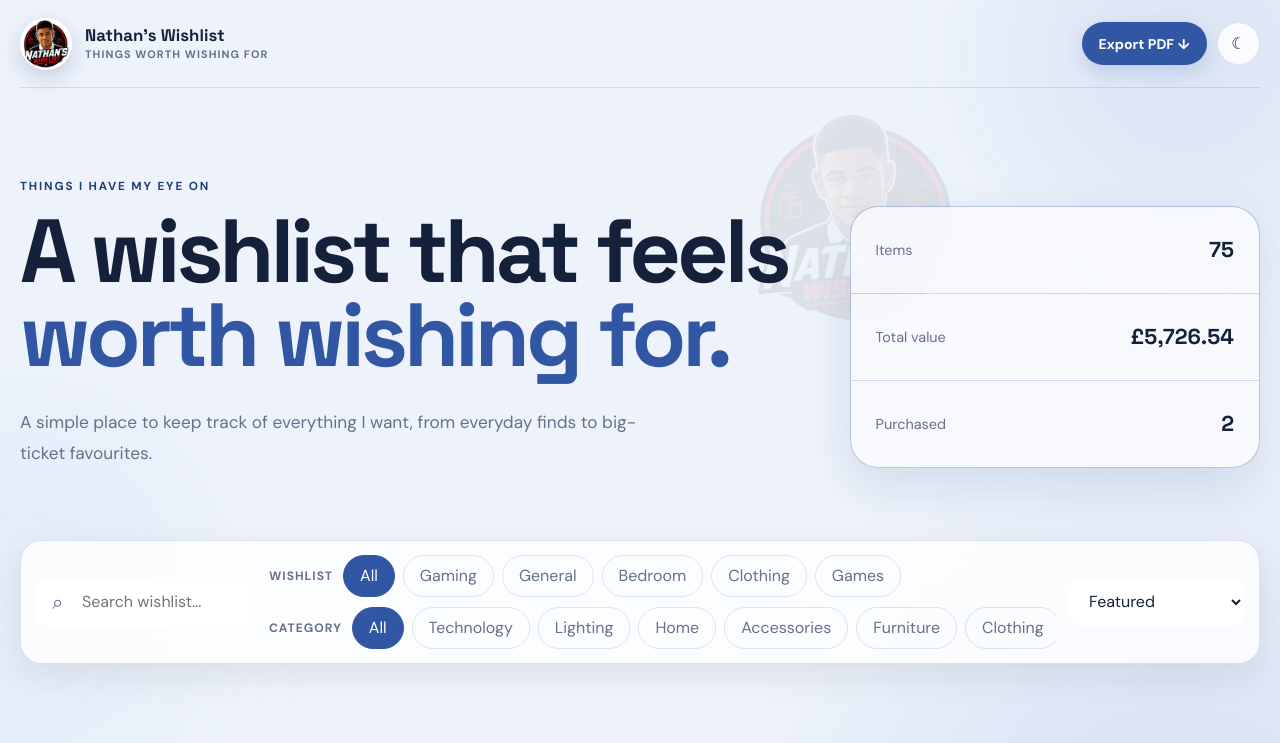
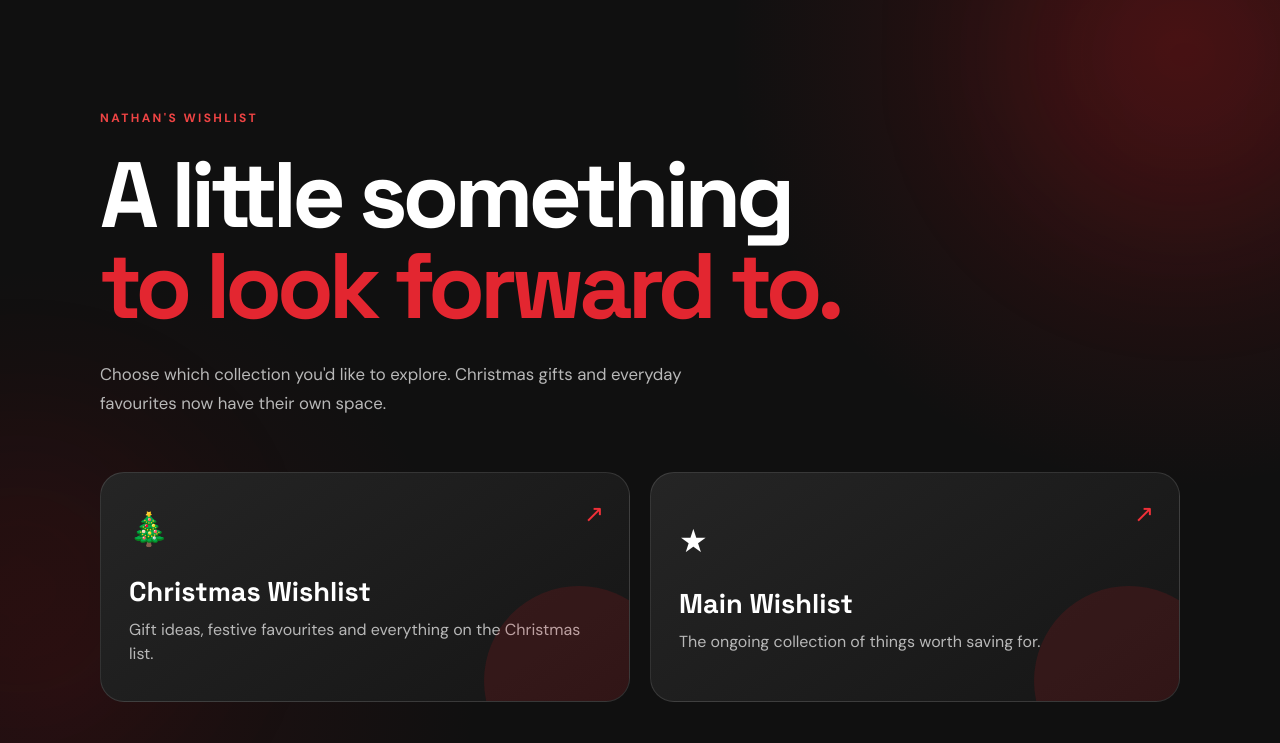
Before and after one commit to KingNathz21/NathanWishlist, a plain HTML site: page index.html in a window 1280 px wide. Shown: the top 743 px of the page. Drawn offline with nearby package versions, Linux system fonts and the light colour scheme.

Commit message:
Add red two-list wishlist landing page

```diff
--- a/index.html
+++ b/index.html
@@ -4,7 +4,7 @@
   <meta charset="UTF-8" />
   <meta name="viewport" content="width=device-width, initial-scale=1.0" />
   <meta name="description" content="Nathan's personal wishlist" />
-  <meta name="theme-color" content="#3157a4" />
+  <meta name="theme-color" content="#D71920" />
   <title>Nathan's Wishlist</title>
   <link rel="icon" type="image/png" href="B2EC1CE9-D68A-472B-878F-BD883CFFA08C.png" />
   <link rel="apple-touch-icon" href="B2EC1CE9-D68A-472B-878F-BD883CFFA08C.png" />
@@ -14,216 +14,105 @@
   <link rel="stylesheet" href="style.css" />
   <style>
     :root {
-      --bg: #eef3fb;
-      --surface: rgba(255, 255, 255, 0.82);
-      --surface-solid: #ffffff;
-      --text: #15213a;
-      --muted: #64718a;
-      --line: rgba(49, 87, 164, 0.15);
-      --accent: #3157a4;
-      --accent-dark: #203d7b;
-      --accent-soft: #dce7fa;
-      --shadow: 0 20px 50px rgba(31, 61, 121, 0.13);
+      --bg: #101010;
+      --surface: rgba(28, 28, 28, 0.88);
+      --surface-solid: #202020;
+      --text: #ffffff;
+      --muted: #b8b8b8;
+      --line: rgba(255,255,255,0.12);
+      --accent: #d71920;
+      --accent-dark: #a30f18;
+      --accent-soft: rgba(215,25,32,0.16);
+      --shadow: 0 20px 50px rgba(0,0,0,0.28);
     }
-
     body.dark {
-      --bg: #0e1729;
-      --surface: rgba(23, 36, 62, 0.84);
-      --surface-solid: #17243e;
-      --text: #f5f8ff;
-      --muted: #aebbd2;
-      --line: rgba(164, 188, 232, 0.16);
-      --accent: #85a9ef;
-      --accent-dark: #b6cdf7;
-      --accent-soft: rgba(96, 137, 219, 0.2);
-      --shadow: 0 22px 60px rgba(0, 0, 0, 0.34);
+      --bg: #101010;
+      --surface: rgba(28,28,28,0.9);
+      --surface-solid: #202020;
+      --text: #fff;
+      --muted: #b8b8b8;
+      --line: rgba(255,255,255,0.12);
+      --accent: #ef3038;
+      --accent-dark: #c51c24;
+      --accent-soft: rgba(239,48,56,0.16);
     }
-
     body {
       background:
-        radial-gradient(circle at 92% 5%, rgba(89, 130, 210, 0.18), transparent 28rem),
-        radial-gradient(circle at 5% 85%, rgba(150, 181, 235, 0.17), transparent 26rem),
+        radial-gradient(circle at 92% 5%, rgba(215,25,32,0.19), transparent 28rem),
+        radial-gradient(circle at 5% 85%, rgba(163,15,24,0.12), transparent 26rem),
         var(--bg);
     }
-
-    .page-glow-one {
-      background: rgba(76, 117, 199, 0.2);
+    .page-glow-one { background: rgba(215,25,32,0.22); }
+    .page-glow-two { background: rgba(163,15,24,0.16); }
+    .brand { gap: 13px; }
+    .export-button {
+      min-height:43px;padding:0 17px;border:0;border-radius:999px;
+      background:var(--accent);color:#fff;font:inherit;font-size:.88rem;
+      font-weight:700;cursor:pointer;box-shadow:0 7px 18px rgba(215,25,32,.2);
     }
-
-    .page-glow-two {
-      background: rgba(139, 172, 231, 0.17);
-    }
-
-    .brand {
-      gap: 13px;
-    }
-
-    .export-button {
-      min-height: 43px;
-      padding: 0 17px;
-      border: 0;
-      border-radius: 999px;
-      background: var(--accent);
-      color: #fff;
-      font: inherit;
-      font-size: 0.88rem;
-      font-weight: 700;
-      cursor: pointer;
-      box-shadow: 0 7px 18px rgba(49, 87, 164, 0.18);
-      transition: transform 0.2s ease, opacity 0.2s ease;
-    }
-
-    .export-button:hover {
-      transform: translateY(-2px);
-      opacity: 0.92;
-    }
-
-    @media (max-width: 480px) {
-      .export-button {
-        min-height: 39px;
-        padding: 0 12px;
-        font-size: 0.78rem;
-      }
-
-      .header-actions {
-        gap: 7px;
-      }
-    }
-
-    .brand-logo {
-      width: 52px;
-      height: 52px;
-      display: block;
-      object-fit: contain;
-      border-radius: 50%;
-      background: #fff;
-      border: 2px solid rgba(255, 255, 255, 0.9);
-      box-shadow: 0 8px 22px rgba(31, 61, 121, 0.2);
-    }
-
-    .brand-name {
-      display: grid;
-      line-height: 1.05;
-    }
-
-    .brand-name small {
-      margin-top: 4px;
-      color: var(--muted);
-      font-family: "DM Sans", sans-serif;
-      font-size: 0.68rem;
-      font-weight: 700;
-      letter-spacing: 0.1em;
-      text-transform: uppercase;
-    }
-
-    .hero {
-      position: relative;
-    }
-
-    .hero::after {
-      content: "";
-      position: absolute;
-      right: 24%;
-      top: 25px;
-      z-index: -1;
-      width: 210px;
-      height: 210px;
-      background: url("B2EC1CE9-D68A-472B-878F-BD883CFFA08C.png") center / contain no-repeat;
-      opacity: 0.08;
-      filter: saturate(1.1);
-      pointer-events: none;
-    }
-
-    .stats-panel,
-    .controls,
-    .wish-card {
-      border-color: rgba(49, 87, 164, 0.16);
-    }
-
-    .filter-pill:hover,
-    .filter-pill.active {
-      border-color: var(--accent);
-      background: var(--accent);
-      color: #fff;
-    }
-
-    .badge.priority-high {
-      background: var(--accent-dark);
-    }
-
-    .filter-groups {
-      display: grid;
-      gap: 10px;
-      min-width: 0;
-    }
-
-    .filter-group {
-      display: flex;
-      align-items: center;
-      gap: 10px;
-      min-width: 0;
-    }
-
-    .filter-group-label {
-      flex: 0 0 auto;
-      color: var(--muted);
-      font-size: 0.76rem;
-      font-weight: 800;
-      letter-spacing: 0.08em;
-      text-transform: uppercase;
-    }
-
-    .filter-group .filter-pills {
-      min-width: 0;
-    }
-
-    .item-notes {
-      margin: -8px 0 20px;
-      padding: 12px 14px;
-      border-left: 3px solid var(--accent);
-      border-radius: 0 12px 12px 0;
-      background: var(--accent-soft);
-      color: var(--text);
-      font-size: 0.86rem;
-      line-height: 1.5;
-    }
-
-    @media (max-width: 1050px) {
-      .filter-groups {
-        grid-column: 1 / -1;
-        grid-row: 2;
-      }
-    }
-
-    @media (max-width: 680px) {
-      .brand-logo {
-        width: 44px;
-        height: 44px;
-      }
-
-      .brand-name small {
-        display: none;
-      }
-
-      .hero::after {
-        right: -20px;
-        top: 20px;
-        width: 155px;
-        height: 155px;
-      }
-
-      .filter-groups {
-        grid-column: auto;
-        grid-row: auto;
-      }
-
-      .filter-group {
-        display: grid;
-      }
+    .export-button:hover { transform:translateY(-2px);opacity:.92; }
+    .brand-logo { width:52px;height:52px;display:block;object-fit:contain;border-radius:50%;background:#fff;border:2px solid rgba(255,255,255,.9); }
+    .brand-name { display:grid;line-height:1.05; }
+    .brand-name small { margin-top:4px;color:var(--muted);font-family:"DM Sans",sans-serif;font-size:.68rem;font-weight:700;letter-spacing:.1em;text-transform:uppercase; }
+    .hero { position:relative; }
+    .hero::after { content:"";position:absolute;right:24%;top:25px;z-index:-1;width:210px;height:210px;background:url("B2EC1CE9-D68A-472B-878F-BD883CFFA08C.png") center/contain no-repeat;opacity:.07;pointer-events:none; }
+    .stats-panel,.controls,.wish-card { border-color:rgba(215,25,32,.18); }
+    .filter-pill:hover,.filter-pill.active { border-color:var(--accent);background:var(--accent);color:#fff; }
+    .badge.priority-high { background:var(--accent-dark);color:#fff; }
+    .filter-groups { display:grid;gap:10px;min-width:0; }
+    .filter-group { display:flex;align-items:center;gap:10px;min-width:0; }
+    .filter-group-label { flex:0 0 auto;color:var(--muted);font-size:.76rem;font-weight:800;letter-spacing:.08em;text-transform:uppercase; }
+    .filter-group .filter-pills { min-width:0; }
+    .item-notes { margin:-8px 0 20px;padding:12px 14px;border-left:3px solid var(--accent);border-radius:0 12px 12px 0;background:var(--accent-soft);color:var(--text);font-size:.86rem;line-height:1.5; }
+    .list-chooser { width:min(1080px,calc(100% - 32px));min-height:100svh;margin:auto;display:grid;align-content:center;padding:56px 0; }
+    .chooser-kicker { color:#ef4444;font-size:.75rem;font-weight:800;letter-spacing:.2em;text-transform:uppercase; }
+    .chooser-title { margin:12px 0 12px;font-family:"Space Grotesk",sans-serif;font-size:clamp(2.7rem,8vw,5.8rem);line-height:.98;letter-spacing:-.055em; }
+    .chooser-title span { color:#e32630; }
+    .chooser-intro { max-width:600px;color:#b8b8b8;line-height:1.7;font-size:1.05rem; }
+    .chooser-cards { display:grid;grid-template-columns:repeat(2,minmax(0,1fr));gap:20px;margin-top:38px; }
+    .chooser-card { position:relative;min-height:230px;padding:28px;text-align:left;color:#fff;background:linear-gradient(145deg,#252525,#151515);border:1px solid rgba(255,255,255,.12);border-radius:24px;cursor:pointer;overflow:hidden;transition:transform .2s,border-color .2s,box-shadow .2s; }
+    .chooser-card:hover { transform:translateY(-5px);border-color:#d71920;box-shadow:0 18px 45px rgba(215,25,32,.16); }
+    .chooser-card::after { content:"";position:absolute;width:190px;height:190px;right:-45px;bottom:-75px;border-radius:50%;background:rgba(215,25,32,.14); }
+    .chooser-icon { display:block;font-size:2rem;margin-bottom:24px; }
+    .chooser-card strong { display:block;font-family:"Space Grotesk",sans-serif;font-size:1.7rem;margin-bottom:9px; }
+    .chooser-card span:last-child { color:#b8b8b8;line-height:1.5; }
+    .chooser-card .chooser-arrow { position:absolute;right:25px;top:25px;color:#ef3038;font-size:1.5rem; }
+    .change-list { min-height:39px;padding:0 13px;border:1px solid var(--line);border-radius:999px;background:var(--surface);color:var(--text);cursor:pointer; }
+    body:not(.list-selected) .site-header,body:not(.list-selected) main,body:not(.list-selected) footer { display:none; }
+    body.list-selected #listChooser { display:none; }
+    @media(max-width:680px) {
+      .export-button{min-height:39px;padding:0 12px;font-size:.78rem}
+      .header-actions{gap:7px}
+      .brand-logo{width:44px;height:44px}
+      .brand-name small{display:none}
+      .hero::after{right:-20px;top:20px;width:155px;height:155px}
+      .filter-groups{grid-column:auto;grid-row:auto}
+      .filter-group{display:grid}
+      .chooser-cards{grid-template-columns:1fr}
+      .chooser-card{min-height:190px}
     }
   </style>
 </head>
 <body>
+  <section id="listChooser" class="list-chooser" aria-labelledby="chooserTitle">
+    <p class="chooser-kicker">NATHAN'S WISHLIST</p>
+    <h1 id="chooserTitle" class="chooser-title">A little something<br><span>to look forward to.</span></h1>
+    <p class="chooser-intro">Choose which collection you'd like to explore. Christmas gifts and everyday favourites now have their own space.</p>
+    <div class="chooser-cards">
+      <button class="chooser-card" id="openChristmas" type="button">
+        <span class="chooser-arrow" aria-hidden="true">↗</span>
+        <span class="chooser-icon" aria-hidden="true">🎄</span>
+        <strong>Christmas Wishlist</strong>
+        <span>Gift ideas, festive favourites and everything on the Christmas list.</span>
+      </button>
+      <button class="chooser-card" id="openMain" type="button">
+        <span class="chooser-arrow" aria-hidden="true">↗</span>
+        <span class="chooser-icon" aria-hidden="true">★</span>
+        <strong>Main Wishlist</strong>
+        <span>The ongoing collection of things worth saving for.</span>
+      </button>
+    </div>
+  </section>
   <div class="page-glow page-glow-one"></div>
   <div class="page-glow page-glow-two"></div>
 
@@ -237,6 +126,7 @@
     </a>
 
     <div class="header-actions">
+      <button id="changeList" class="change-list" type="button">← Change list</button>
       <button id="exportPdf" class="export-button" type="button">Export PDF ↓</button>
       <button id="themeToggle" class="icon-button" type="button" aria-label="Toggle dark mode">
         <span class="theme-icon">☾</span>
```
